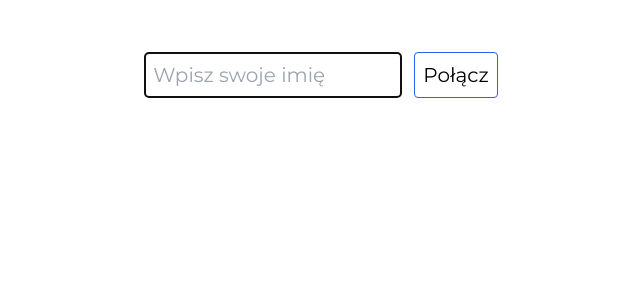
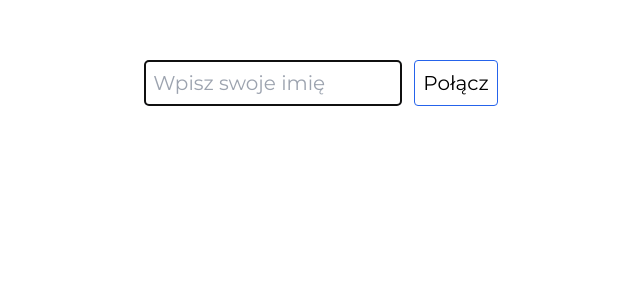
Before and after one commit to GrzegorzPacewicz/gj-chat, a React (Vite) app: page / in a window 1280 px wide. Shown: the top 300 px of the page, without its empty margins (319-959 px from the left). Built offline with nearby package versions, Linux system fonts and the light colour scheme.

Commit message:
Padding in a wrapper

```diff
--- a/src/App.tsx
+++ b/src/App.tsx
@@ -54,7 +54,7 @@ function App() {
     };
 
     return (
-        <>
+        <div className="p-2">
             {!userName ? (
                 <User onUserConnect={handleUserConnect}/>
             ) : (
@@ -64,7 +64,7 @@ function App() {
                     messages={messages}
                 />
             )}
-        </>
+        </div>
     );
 }
 
```
